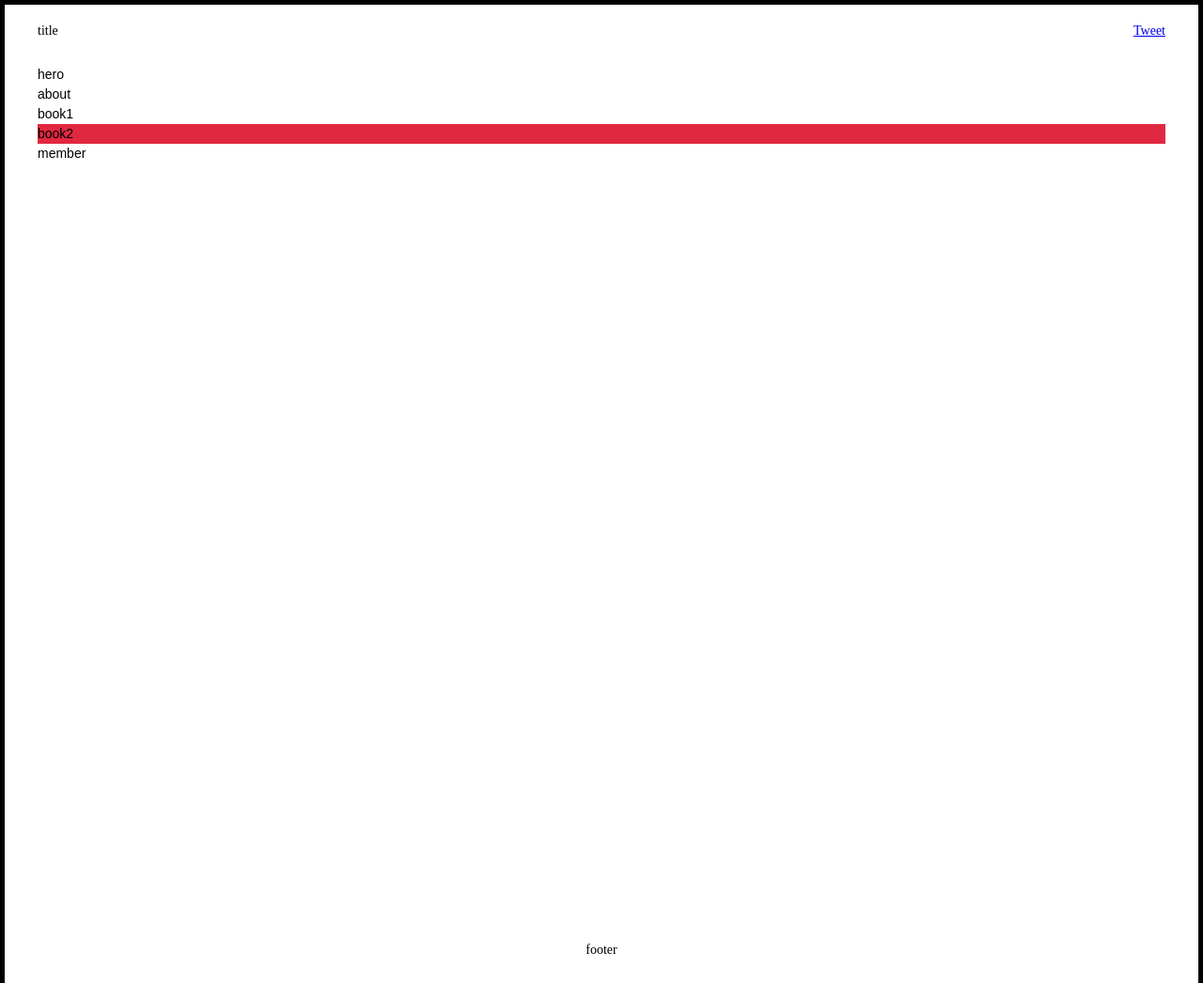
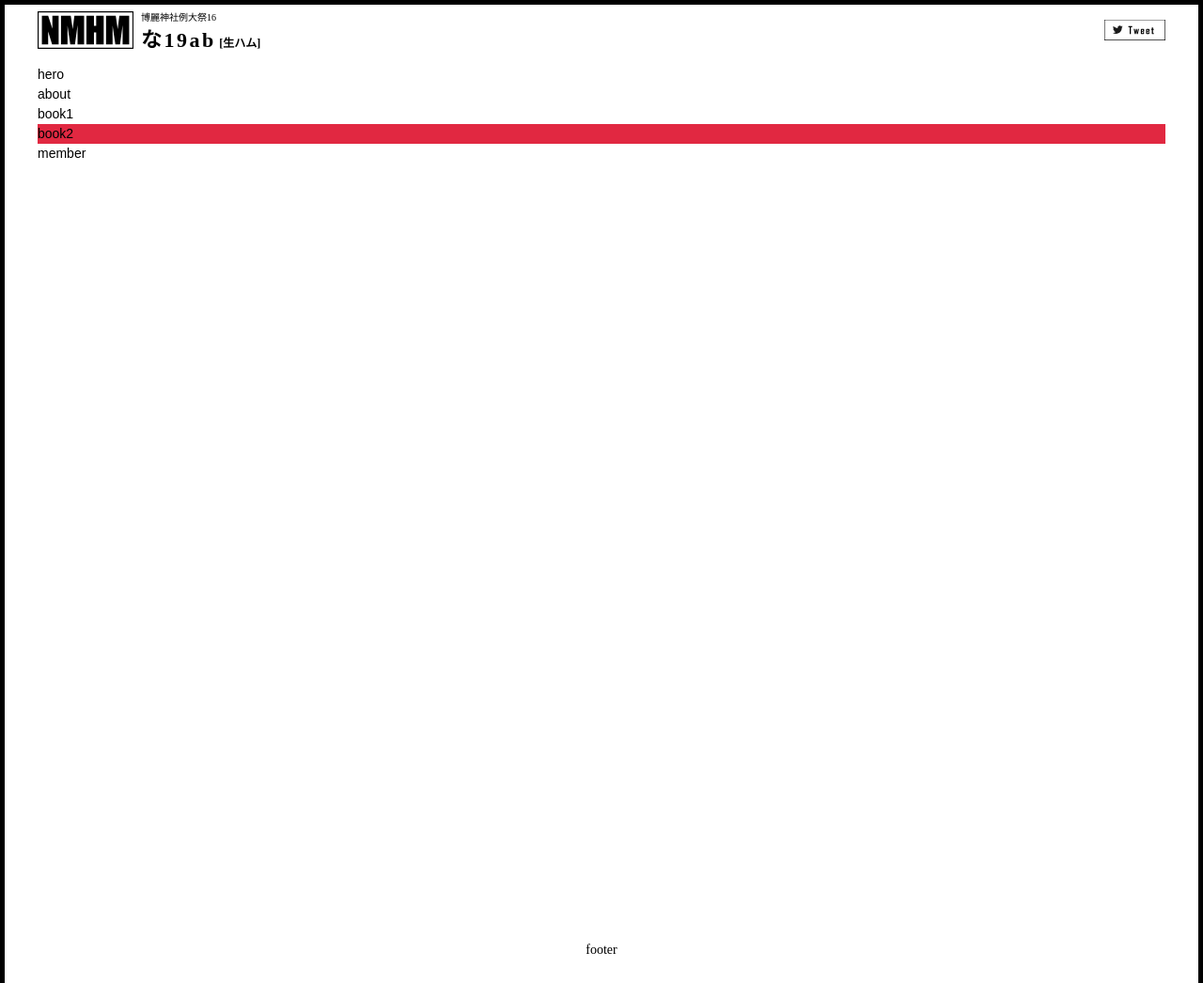
Before and after one commit to namahamu-project/amn5, a website built with webpack: page src/html/index.html in a window 1280 px wide. Shown: the whole page at 94% size. Built offline with nearby package versions, Linux system fonts and the light colour scheme; files whose address does not match are found by name; what moveto would draw is missing.

Commit message:
create header contents

```diff
--- a/src/html/index.html
+++ b/src/html/index.html
@@ -15,11 +15,24 @@
     <header class="header">
       <div class="header__content">
         <div class="header-title">
-          title
+          <img
+            class="header-title__logo"
+            src="/amn5/image/nmhm_logo.svg"
+            alt="NMHM"
+          />
+          <div class="header-title__event-details event-details">
+            <div class="event-details__name">博麗神社例大祭16</div>
+            <div class="event-details__circle">
+              <span class="event-details__circle__no">な19ab</span>
+              <span class="event-details__circle__name">[生ハム]</span>
+            </div>
+          </div>
         </div>
-        <a href="https://twitter.com/intent/tweet">
-          Tweet
-        </a>
+        <div class="header-tweet">
+          <a href="https://twitter.com/intent/tweet">
+            <div class="header-tweet__btn"></div>
+          </a>
+        </div>
       </div>
     </header>
     <main class="main">
--- a/src/scss/header/index.scss
+++ b/src/scss/header/index.scss
@@ -9,8 +9,12 @@
   left: 0;
   width: 100%;
   height: $header-height;
-  padding: 0 25px;
+  padding: 5px 15px;
   z-index: 9999;
+
+  @include media-pc {
+    padding: 5px 25px;
+  }
 
   .header__content {
     display: flex;
@@ -20,3 +24,63 @@
     margin: 0 auto;
   }
 }
+
+.header-title {
+  display: flex;
+  align-items: center;
+
+  .header-title__logo {
+    height: 40px;
+  }
+
+  .header-title__event-details {
+    display: flex;
+    flex-direction: column;
+    justify-content: space-between;
+    height: 100%;
+    margin: 0 0 -3px 8px;
+  }
+}
+
+.event-details {
+  .event-details__name {
+    font-size: 1rem;
+  }
+
+  .event-details__circle {
+    font-weight: 600;
+
+    .event-details__circle__no {
+      font-size: 2.2rem;
+      letter-spacing: 0.25rem;
+    }
+
+    .event-details__circle__name {
+      font-size: 1.2rem;
+    }
+  }
+}
+
+.header-tweet {
+  width: 30px;
+  align-self: flex-end;
+
+  @include media-pc {
+    width: 65px;
+    align-self: center;
+  }
+
+  .header-tweet__btn {
+    height: 30px;
+    background-image: url('/amn5/image/tweet_btn_m.svg');
+    background-repeat: no-repeat;
+    background-size: contain;
+    background-position: center bottom;
+
+    @include media-pc {
+      height: 22px;
+      background-image: url('/amn5/image/tweet_btn.svg');
+      background-position: center;
+    }
+  }
+}
--- a/webpack.dev.js
+++ b/webpack.dev.js
@@ -1,6 +1,7 @@
 const path = require('path');
 const sass = require('sass');
 const fiber = require('fibers');
+const CopyWebpackPlugin = require('copy-webpack-plugin');
 const HtmlWebpackPlugin = require('html-webpack-plugin');
 const MiniCssExtractPlugin = require('mini-css-extract-plugin');
 
@@ -51,6 +52,13 @@ module.exports = {
   },
   devtool: 'cheap-module-eval-source-map',
   plugins: [
+    new CopyWebpackPlugin([
+      {
+        context: path.join(__dirname, 'fixtures'),
+        from: '**/*',
+        to: `${dist}/amn5`
+      }
+    ]),
     new HtmlWebpackPlugin({
       template: path.join(src, '/html/index.html')
     }),
```
